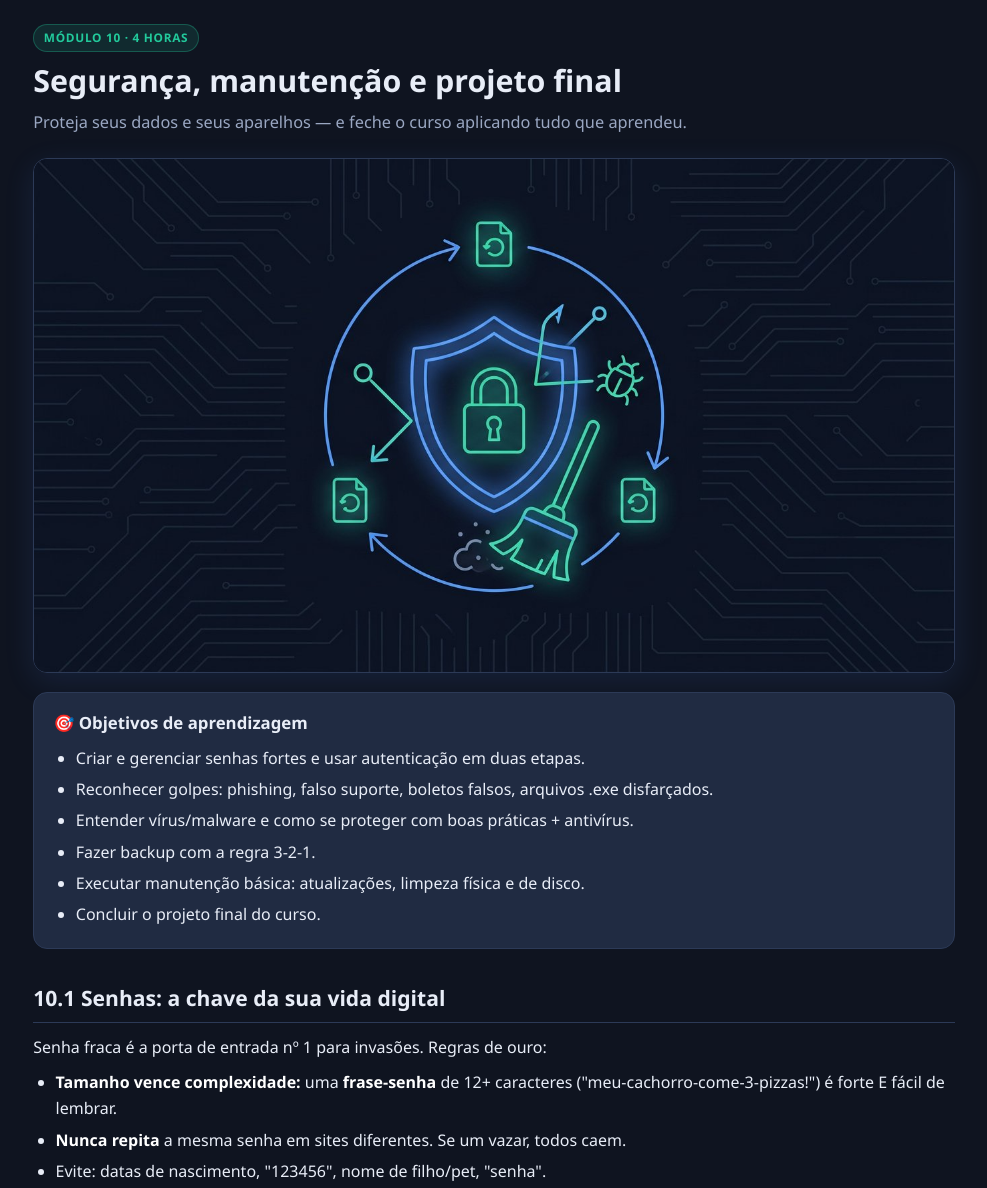
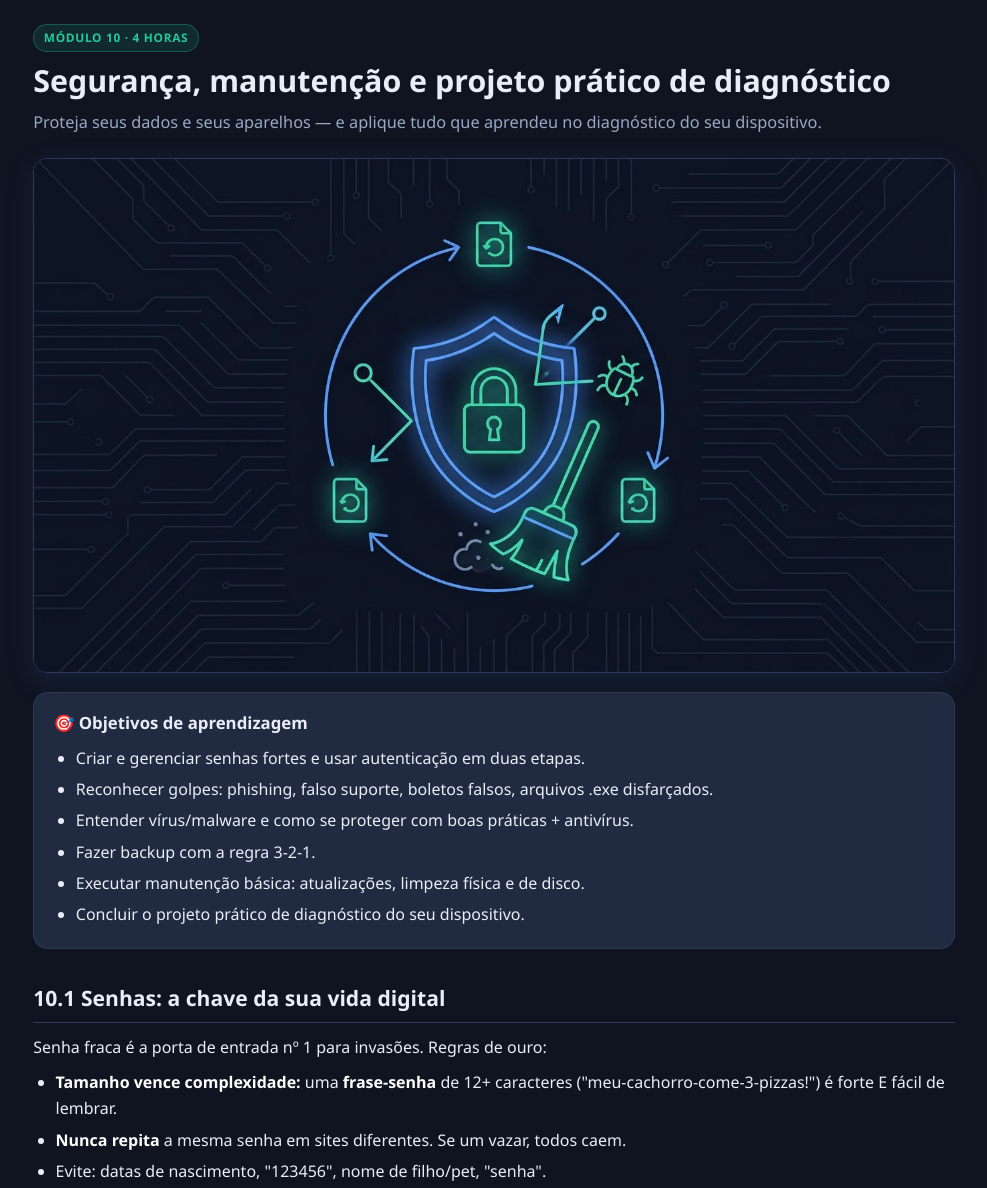
Before and after one commit to planorapay-eng/curso-fundamentos-ti, a plain HTML site: page modulo-10.html in a window 1280 px wide. Shown: the part 88-1276 px from the top of the page, without its empty margins (146-1133 px from the left). Drawn offline with Linux system fonts and the light colour scheme.

Commit message:
Ajuste de texto no Módulo 10 + LEIA-ME com pasta de imagens; pacote final com 16 capas

```diff
--- a/modulo-10.html
+++ b/modulo-10.html
@@ -3,7 +3,7 @@
 <head>
 <meta charset="UTF-8">
 <meta name="viewport" content="width=device-width, initial-scale=1.0">
-<title>Módulo 10 — Segurança e manutenção | Fundamentos de TI</title>
+<title>Módulo 10 — Segurança, manutenção e diagnóstico | Fundamentos de TI</title>
 <link rel="stylesheet" href="assets/style.css">
 </head>
 <body>
@@ -27,8 +27,8 @@
 <main class="container">
   <div class="page-head">
     <span class="tag">Módulo 10 · 4 horas</span>
-    <h1>Segurança, manutenção e projeto final</h1>
-    <p class="subtitle">Proteja seus dados e seus aparelhos — e feche o curso aplicando tudo que aprendeu.</p>
+    <h1>Segurança, manutenção e projeto prático de diagnóstico</h1>
+    <p class="subtitle">Proteja seus dados e seus aparelhos — e aplique tudo que aprendeu no diagnóstico do seu dispositivo.</p>
   </div>
 
   <img class="module-hero" src="assets/img/modulo-10.jpg" alt="Ilustração do módulo 10">
@@ -41,7 +41,7 @@
       <li>Entender vírus/malware e como se proteger com boas práticas + antivírus.</li>
       <li>Fazer backup com a regra 3-2-1.</li>
       <li>Executar manutenção básica: atualizações, limpeza física e de disco.</li>
-      <li>Concluir o projeto final do curso.</li>
+      <li>Concluir o projeto prático de diagnóstico do seu dispositivo.</li>
     </ul>
   </div>
 
```
